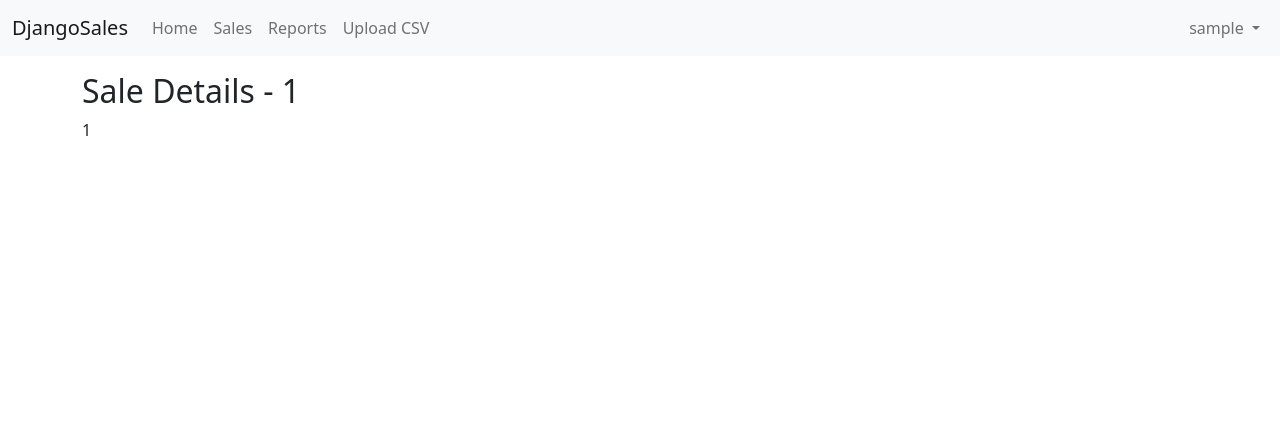
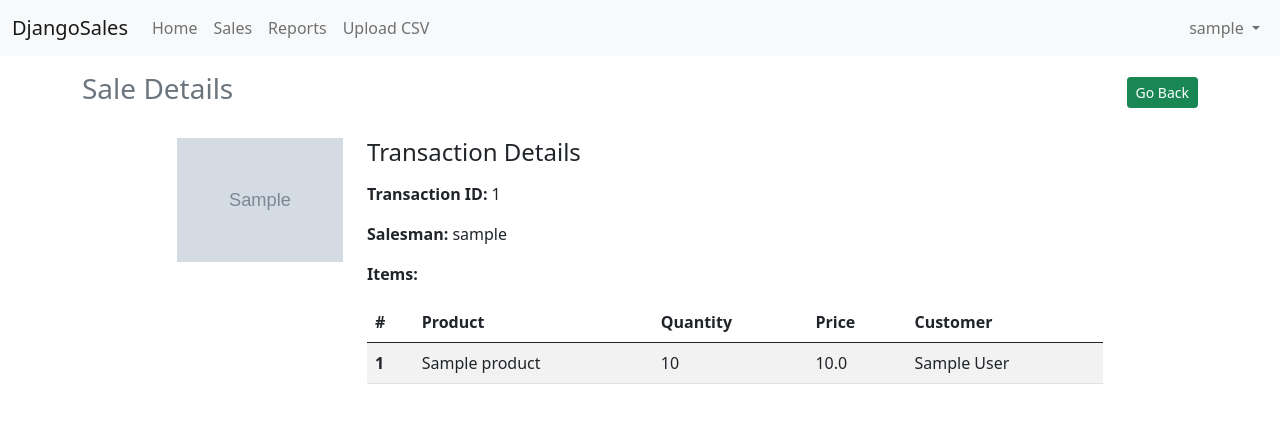
Before and after one commit to bekaarcoder/django-sales-project, a Django app: page /sales/1 in a window 1280 px wide. Shown: the top 423 px of the page. Run offline with Django 3.2, Linux system fonts and the light colour scheme; the first user in the database is signed in; tables that the repository leaves empty hold one stand-in row (Sample ...); some libraries are stand-ins or nearby versions.

Commit message:
sales list and detail page

```diff
--- a/src/sales/models.py
+++ b/src/sales/models.py
@@ -25,6 +25,10 @@ class Position(models.Model):
         sale_obj = self.sale_set.first()
         print(self.sale_set.all())
         return sale_obj.id
+
+    def get_sales_customer(self):
+        sale_obj = self.sale_set.first()
+        return sale_obj.customer.name
 
 
 class Sale(models.Model):
--- a/src/sales/templates/sales/detail.html
+++ b/src/sales/templates/sales/detail.html
@@ -5,6 +5,41 @@
 {% endblock title %}
 
 {% block content %}
-  <h2>Sale Details - {{object.pk}}</h2>
-  {{object.transaction_id}}
+  <div class="row justify-content-center mt-3">
+    <div class="d-flex justify-content-between align-items-center mb-4">
+      <h3 class="text-muted">Sale Details</h3>
+      <a href="{% url 'sales:list' %}" class="btn btn-sm btn-success">Go Back</a>
+    </div>
+    <div class="col-md-2">
+      <img src="{{object.customer.logo.url}}" class="img-fluid">
+    </div>
+    <div class="col-md-8">
+      <h4 class="mb-3">Transaction Details</h4>
+      <p><strong>Transaction ID: </strong>{{object.transaction_id}}</p>
+      <p><strong>Salesman: </strong>{{object.saleman.user.username}}</p>
+      <p><strong>Items:</strong></p>
+      <table class="table table-striped">
+        <thead>
+          <tr>
+            <th>#</th>
+            <th>Product</th>
+            <th>Quantity</th>
+            <th>Price</th>
+            <th>Customer</th>
+          </tr>
+        </thead>
+        <tbody>
+          {% for pos in object.get_positions %}
+            <tr>
+              <th>{{forloop.counter}}</th>
+              <td>{{pos.product.name}}</td>
+              <td>{{pos.quantity}}</td>
+              <td>{{pos.price}}</td>
+              <td>{{pos.get_sales_customer}}</td>
+            </tr>
+          {% endfor %}
+        </tbody>
+      </table>
+    </div>
+  </div>
 {% endblock content %}
```
Also changed, not shown: src/sales/templates/sales/main.html (+27 -4 lines).
